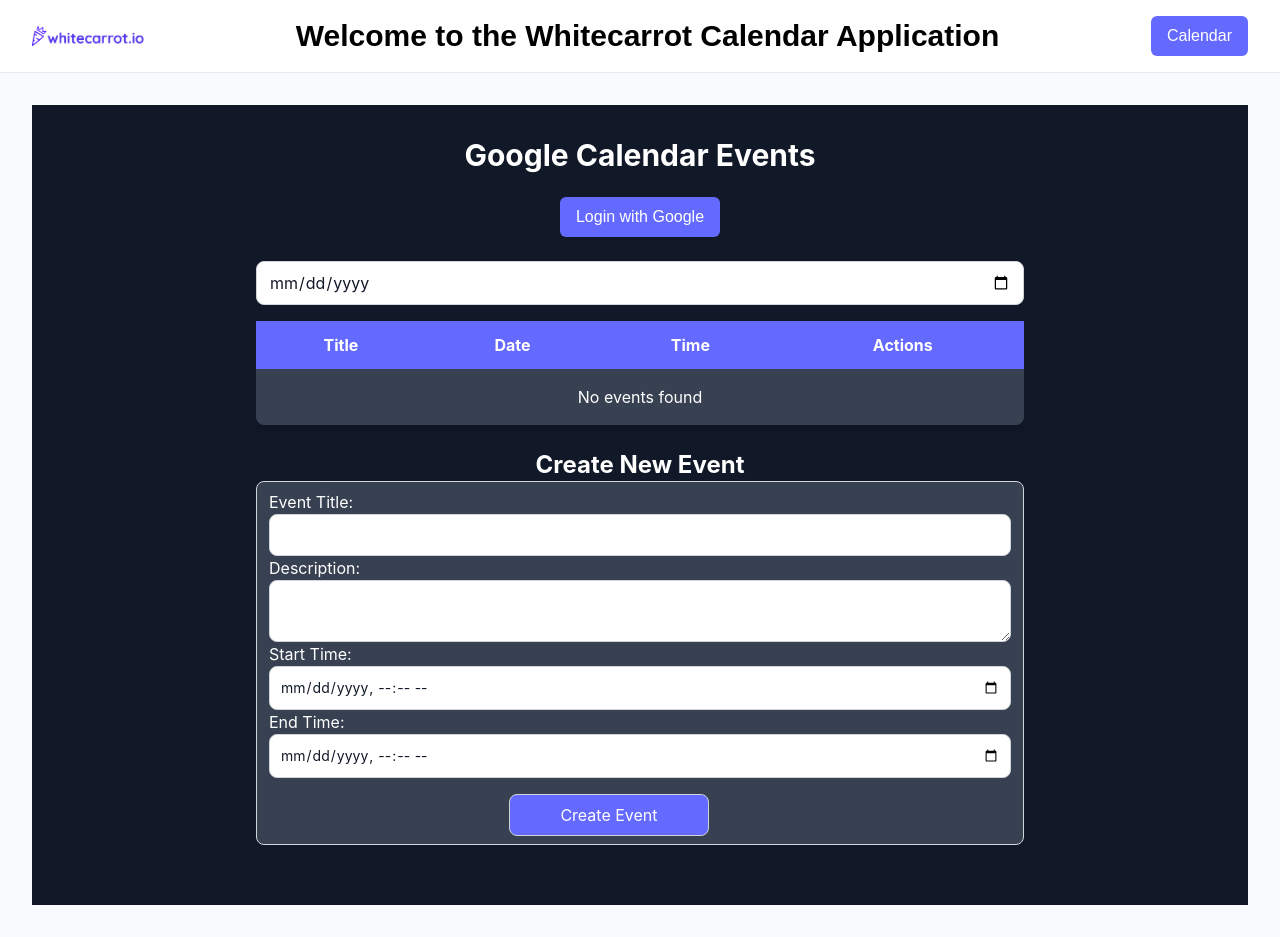
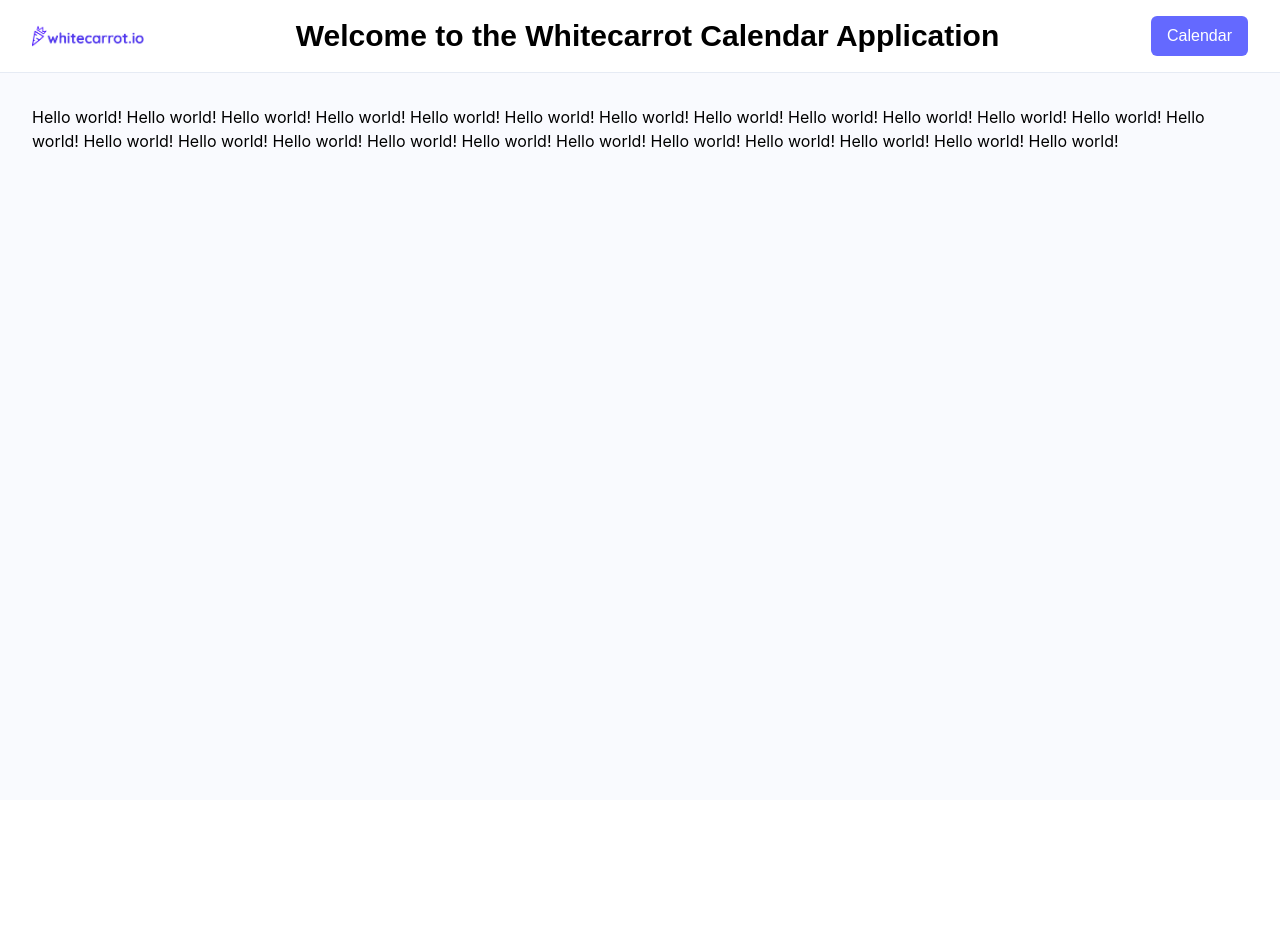
Before and after one commit to sukkuzzz/whiteCarrotAssignment, a React (Vite) app in the folder client/: page /sukriti in a window 1280 px wide. After the commit the page ends 800 px from the top, so only its background shows below. Built offline with nearby package versions, Linux system fonts and the light colour scheme; a web font is replaced by a local one.

Commit message:
debugging the issues with the calendar page

```diff
--- a/client/src/App.jsx
+++ b/client/src/App.jsx
@@ -1,7 +1,9 @@
 import React from "react";
 import { BrowserRouter, Routes, Route, Link } from "react-router-dom";
 import whitecarrotLogo from "./assets/whitecarrotio.png";
-import { Home, Calendar } from "./pages";
+import Home from "./pages/Home";
+import Sukriti from "./pages/Sukriti";
+import CalendarPage from "./pages/Calendar";
 const App = () => {
   return (
     <BrowserRouter>
@@ -27,8 +29,8 @@ const App = () => {
       <main className="sm:p-8 px-4 py-8 w-full bg-[#f9fafe] min-h-[calc(100vh-73px)]">
         <Routes>
           <Route path="/" element={<Home />} />
-          <Route path="/calendar" element={<Calendar />} />
-          <Route path="/sukriti" element={<Calendar />} />
+          <Route path="/calendar" element={<CalendarPage />} />
+          <Route path="/sukriti" element={<Sukriti />} />
         </Routes>
       </main>
     </BrowserRouter>
--- a/client/src/pages/Calendar.jsx
+++ b/client/src/pages/Calendar.jsx
@@ -2,7 +2,7 @@ import React from "react";
 import { useState, useEffect } from "react";
 import axios from "axios";
 import CreateEvent from "../components/CreateEvent";
-const Calendar = () => {
+const CalendarPage = () => {
   const [events, setEvents] = useState([]);
   const [filterDate, setFilterDate] = useState("");
   const [isAuthenticated, setIsAuthenticated] = useState(false);
@@ -136,4 +136,4 @@ const Calendar = () => {
     </div>
   );
 };
-export default Calendar;
+export default CalendarPage;
--- /dev/null
+++ b/client/src/pages/Sukriti.jsx
@@ -0,0 +1,15 @@
+import React from "react";
+
+const Sukriti = () => {
+  return (
+    <div>
+      Hello world! Hello world! Hello world! Hello world! Hello world! Hello
+      world! Hello world! Hello world! Hello world! Hello world! Hello world!
+      Hello world! Hello world! Hello world! Hello world! Hello world! Hello
+      world! Hello world! Hello world! Hello world! Hello world! Hello world!
+      Hello world! Hello world!
+    </div>
+  );
+};
+
+export default Sukriti;
```
